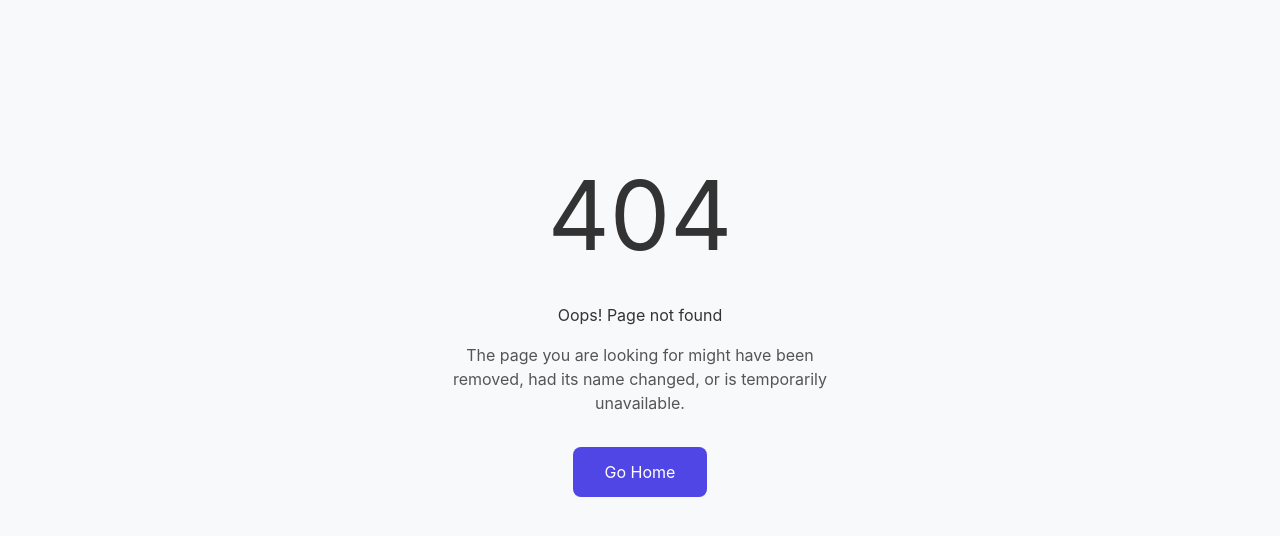
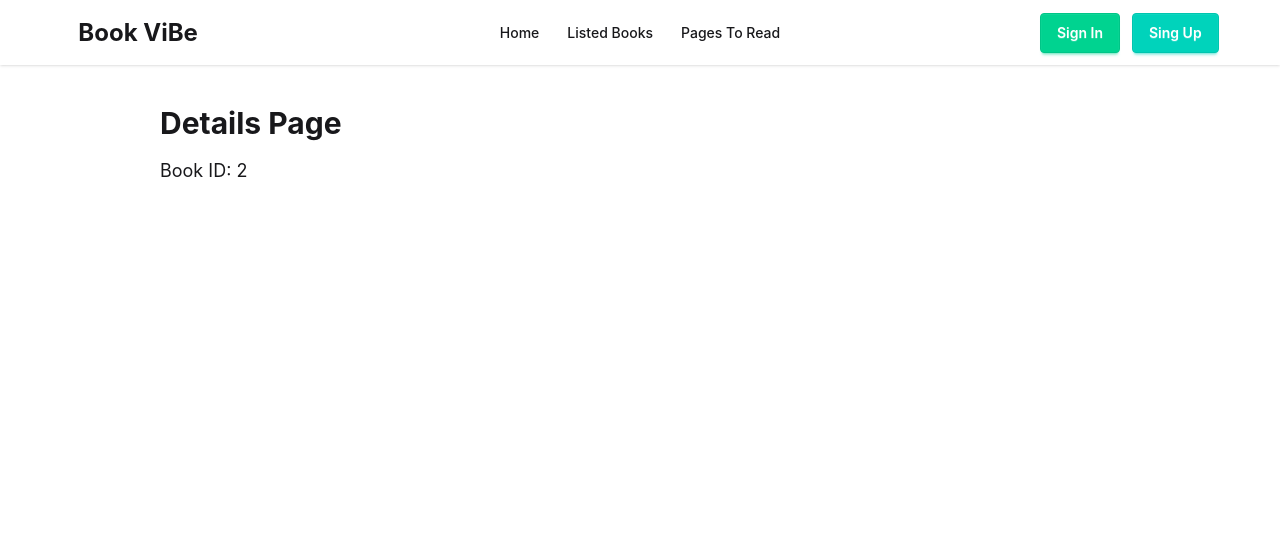
Before and after one commit to tanzid-48/book-vibe, a React (Vite) app: page /detailsPage/2 in a window 1280 px wide. Before the commit this address had no page. Shown: the top 536 px of the page. Built offline with nearby package versions, Linux system fonts and the light colour scheme.

Commit message:
Add Link in AllBooksCard to navigate to DetailsPage using bookId param

```diff
--- a/src/Pages/detailsPage/DetailsPage.jsx
+++ b/src/Pages/detailsPage/DetailsPage.jsx
@@ -1,10 +1,21 @@
 import React from 'react';
+import { useParams } from 'react-router';
 
 const DetailsPage = () => {
+    const {bookId} = useParams();
+
     return (
         <div>
+  <div className="w-11/12 md:w-10/12 lg:w-9/12 mx-auto my-10">
+            <h3 className="text-3xl font-bold">
+                Details Page
+            </h3>
 
-            <h3>Details PAge</h3>
+            <p className="mt-4 text-lg">
+                Book ID: {bookId}
+            </p>
+        </div>
+
         </div>
     );
 };
--- a/src/components/AllBooksCard/AllBooksCard.jsx
+++ b/src/components/AllBooksCard/AllBooksCard.jsx
@@ -1,9 +1,10 @@
 import React from 'react';
 import { FaRegStar } from 'react-icons/fa';
+import { Link } from 'react-router';
 
 const AllBooksCard = ({ book }) => {
     return (
-        <div className="card bg-base-100 shadow-sm border border-gray-100">
+        <Link to = {`/detailsPage/${book.bookId}`} className="card bg-base-100 shadow-sm border border-gray-100">
             <figure className='p-6'>
                 <img
                     src={book.image}
@@ -25,7 +26,7 @@ const AllBooksCard = ({ book }) => {
                     </div>
                 </div>
             </div>
-        </div>
+        </Link>
     );
 };
 
--- a/src/components/allBooks/AllBooks.jsx
+++ b/src/components/allBooks/AllBooks.jsx
@@ -12,7 +12,7 @@ const AllBooks = () => {
         <div className="grid grid-cols-1 md:grid-cols-2 lg:grid-cols-3 gap-6">
 
             {
-                books.map(book => <AllBooksCard key={book.id} book = {book} ></AllBooksCard>)
+                books.map(book => <AllBooksCard key={book.bookId} book = {book} ></AllBooksCard>)
             }
 
 
--- a/src/routes/Routes.jsx
+++ b/src/routes/Routes.jsx
@@ -13,7 +13,7 @@ export const router = createBrowserRouter(
      Component: MainLayout,
      children: [
       {index: true, Component: HomePage},
-      {path:"detailsPage" ,Component: DetailsPage},
+      {path:"detailsPage/:bookId" ,Component: DetailsPage},
       {path: "listedBooks",Component:
         ListedBooks},
       {path:"filterPage", Component: FilterPage},
```
